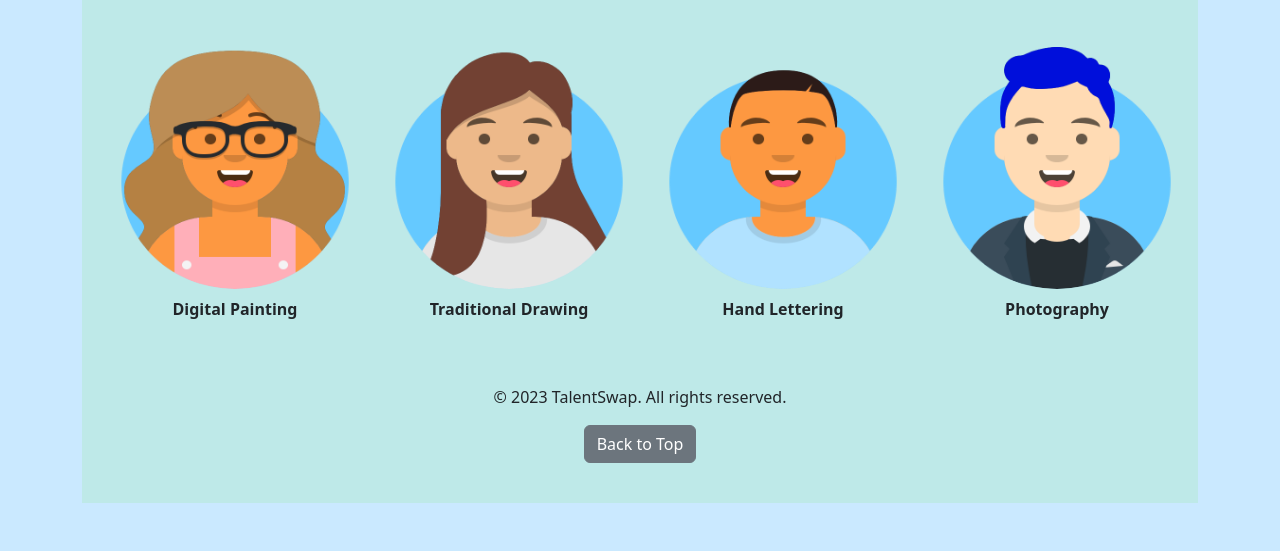
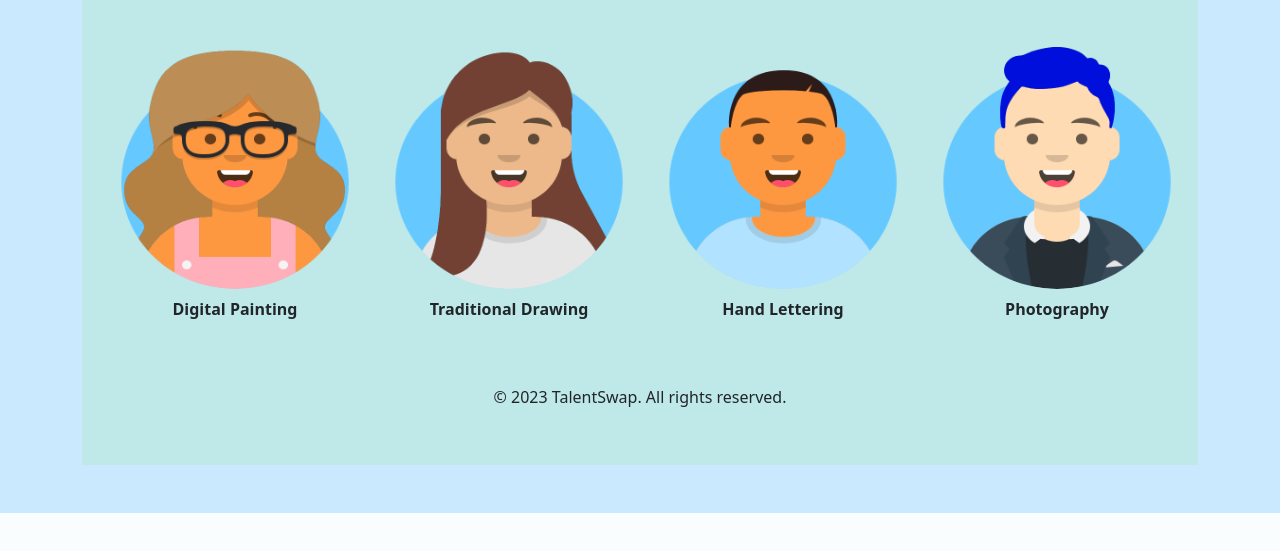
Before and after one commit to sdsfvvbn/the_final_project, a Django app: page / in a window 1280 px wide. Shown: the part 1046-1597 px from the top of the page. After the commit the page ends 1559 px from the top, so only its background shows below. Run offline with Django 5.2, Linux system fonts and the light colour scheme.

Commit message:
implement homepage

```diff
--- a/homepage/templates/homepage/base.html
+++ b/homepage/templates/homepage/base.html
@@ -49,7 +49,6 @@
     <footer class="text-center py-4">
         <div class="container">
             <p>&copy; 2023 TalentSwap. All rights reserved.</p>
-            <a href="#page-top" class="btn btn-secondary">Back to Top</a>
         </div>
 
     <script src="https://cdn.jsdelivr.net/npm/bootstrap@5.3.3/dist/js/bootstrap.bundle.min.js"></script>
```
